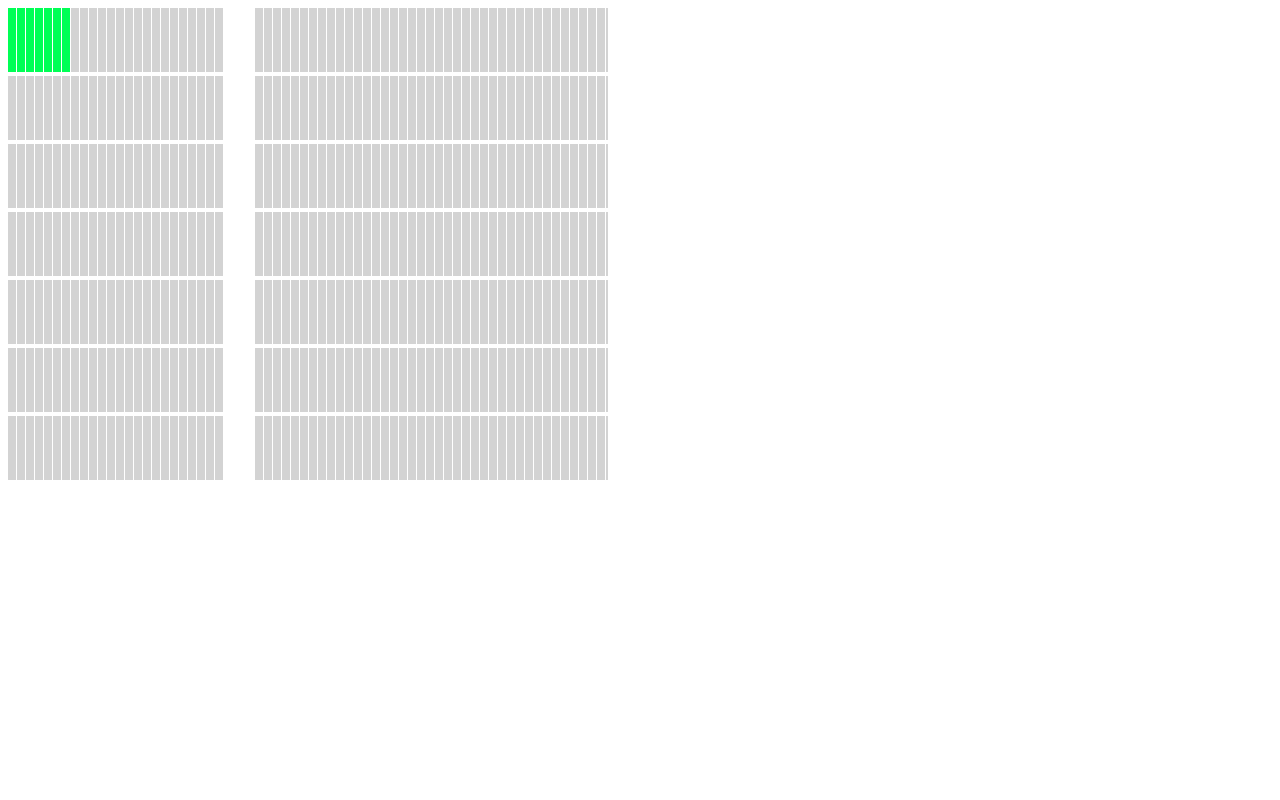
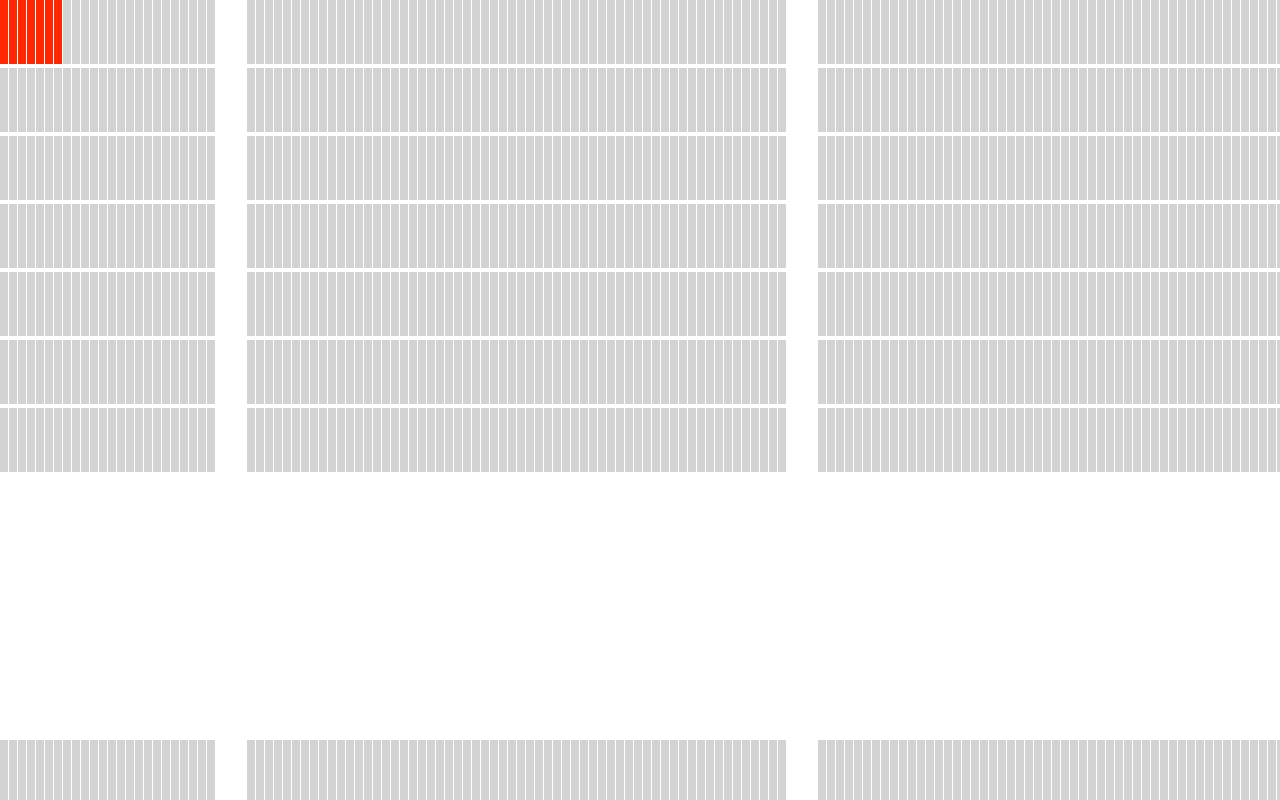
Before and after one commit to mziwisky/acyclic-clock, a website built with Vite: page index.html in a window 1280 px wide. Built offline with nearby package versions, Linux system fonts and the light colour scheme.

Commit message:
fullscreen and auto-resizing

```diff
--- a/src/canvas-renderer.js
+++ b/src/canvas-renderer.js
@@ -1,33 +1,28 @@
 import * as d3 from 'd3'
 import { compareSeconds } from './geometry';
 
-// Q: what's still fun to do?
-// A: make the zoom look as artifact-free as possible. at this point, that means adding visible crossfading sub-seconds here, and having lower-res seconds able to draw partials down to next 2 higher resolutions. that should probably make it all look pretty seamless
 export const canvasRenderer = function(geo, width, height) {
-  // courtesy of https://github.com/observablehq/stdlib/blob/7f0f870/src/dom/context2d.js
-  // for tips on dpi, see https://talk.observablehq.com/t/dom-context2d-vs-dom-canvas-what-am-i-doing-wrong/3836
-  function context2d(width, height, dpi) {
-    if (dpi == null) dpi = devicePixelRatio;
-    var canvas = document.createElement("canvas");
-    canvas.width = width * dpi;
-    canvas.height = height * dpi;
-    canvas.style.width = width + "px";
-    var context = canvas.getContext("2d");
-    context.scale(dpi, dpi);
-    return context;
+  // TODO: possibly worry about devicePixelRatio? see https://talk.observablehq.com/t/dom-context2d-vs-dom-canvas-what-am-i-doing-wrong/3836/2
+  const canvas = document.createElement('canvas')
+
+  const resize = (width, height) => {
+    canvas.width = width
+    canvas.height = height
   }
+  resize(width, height)
 
-  // TODO: this width/height needs to be able to change dynamically when the user resizes the display area
-  const context = context2d(width, height)
+  const context = canvas.getContext("2d")
 
   function draw(_geo, _geoSub, subOpacity, visibleSecs, visibleSubSecs, nowSec, curTransform) {
-    context.clearRect(0, 0, width, height);
+    context.clearRect(0, 0, canvas.width, canvas.height);
     if (visibleSecs.length == 0) return
 
     const dim = geo.dimFor(visibleSecs[0])
     const tallyWidth = curTransform.k * dim.width
     const tallyHeight = curTransform.k * dim.height
-    const hue = curTransform.k * 1000 // TODO: something log-scale that works better than this
+    // hue: 0-360
+    // k: 2e-9 - 1.0
+    const hue = Math.log(curTransform.k) * -12.8
     const fullTallyStyle = `hsl(${hue},100%,50%)`
     const emptyTallyStyle = 'lightgray'
     for (const sec of visibleSecs) {
@@ -102,8 +97,9 @@ export const canvasRenderer = function(geo, width, height) {
   }
 
   return {
-    zoomable: d3.select(context.canvas),
-    node: context.canvas,
+    zoomable: d3.select(canvas),
+    node: canvas,
     draw,
+    resize,
   }
 }
--- a/src/main.js
+++ b/src/main.js
@@ -35,9 +35,9 @@ import { svgRenderer } from './svg-renderer'
 import { canvasRenderer } from './canvas-renderer'
 import { fpsToggler } from './performance'
 
-// TODO: this width/height global variable usage is going to bite eventually
-const width = 600
-const height = 600
+
+let width = window.innerWidth
+let height = window.innerHeight
 
 // e9Width = e7Width = 2595632000
 // e9Height = e7Height * 100 + e7PadY * 99 = 150743230000
@@ -64,7 +64,7 @@ const geoSecond = geo
 
 const doDatThang = function() {
   // let { zoomable, node, draw } = svgRenderer(width, height)
-  let { zoomable, node, draw } = canvasRenderer(geo, width, height)
+  let { zoomable, node, draw, resize: rendererResize } = canvasRenderer(geo, width, height)
 
   zoomable.attr('class', 'theAction')
 
@@ -72,8 +72,6 @@ const doDatThang = function() {
   let visibleSecs = []
   let visibleSubSecs = []
   const unixEpoch = [13,70,20,5,30,0,0,0,0,0,0]
-  // TODO: less-granular geometries can be aware of more-granular ones so they can be drawn with semi-filled parts.  maybe it's time to put the drawing logic in Geometry?  or maybe not.
-
 
   // TODO: might eventually need general functions for translating (both ways?) between Date and second-as-array
   const calcNowSec = () => geoSecond.sum(unixEpoch, [Math.floor(Date.now() / 1000)])
@@ -170,7 +168,7 @@ const doDatThang = function() {
 
   function zoomed({transform}) {
     const k = transform.k
-    console.log(k)
+    // console.log(k)
     // TODO: I have a feeling i'll eventually want to make this a little more
     // sophisticated, e.g. instead of a fixed set of k-thresholds, factor in
     // the viewport size.  smaller size might mean i can get away with finer
@@ -193,8 +191,8 @@ const doDatThang = function() {
       Math.trunc(transform.invertX(width)),
       Math.trunc(transform.invertY(height)),
     ]
-    console.log("P0:", p0int, geo.printableNearestSecond(...p0int))
-    console.log("P1:", p1int, geo.printableNearestSecond(...p1int))
+    // console.log("P0:", p0int, geo.printableNearestSecond(...p0int))
+    // console.log("P1:", p1int, geo.printableNearestSecond(...p1int))
 
     const firstSec = geo.nearestSecond(...p0int)
     const lastSec = geo.nearestSecond(...p1int)
@@ -229,6 +227,14 @@ const doDatThang = function() {
   // e.g. "truncate" to the beginning of the day, and scale appropriately to see the whole day.  that scale
   // probably depends on the dims of the viewport.
 
+  function handleResize() {
+    width = window.innerWidth
+    height = window.innerHeight
+    rendererResize(width, height)
+    zoomed({transform: curTransform})
+  }
+  window.addEventListener("resize", handleResize);
+
   return node;
 }
 
--- a/src/style.css
+++ b/src/style.css
@@ -1,3 +1,7 @@
+body {
+  margin: 0;
+}
+
 #app {
   position: absolute;
 }
```
